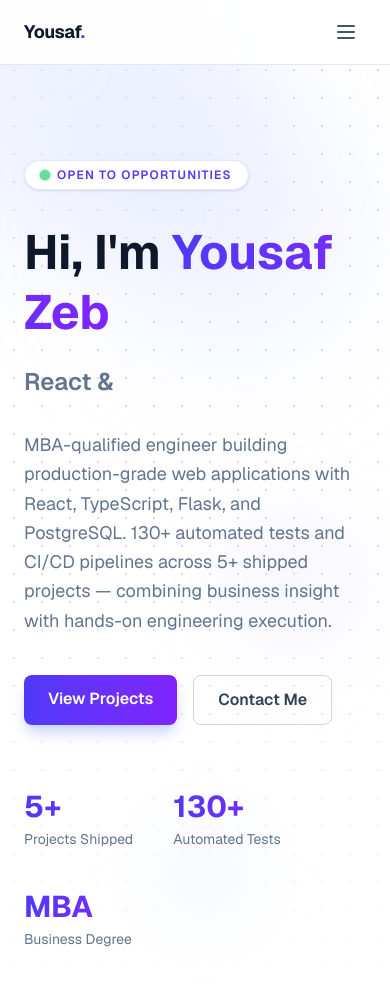
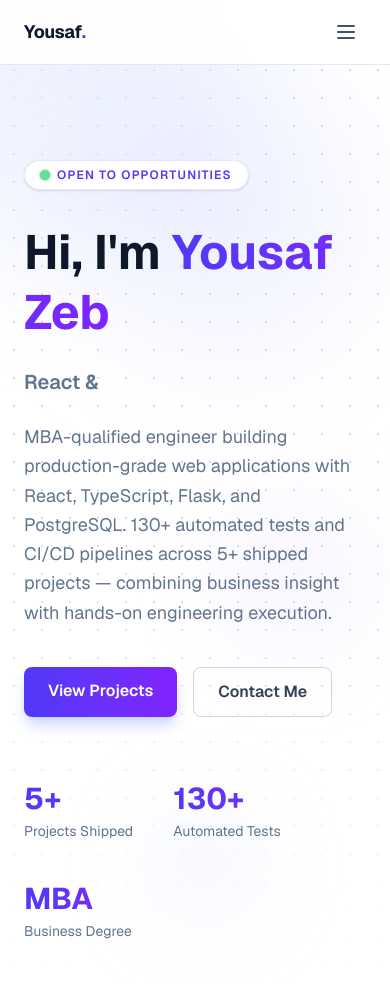
Before and after one commit to yousafzeb-byte/Portfolio, a Next.js app: page / in a window 390 px wide. Shown: the top 984 px of the page. Built offline with nearby package versions, Linux system fonts and the light colour scheme.

Commit message:
fix: mobile typewriter layout and navbar logo alignment

```diff
--- a/src/components/Contact.tsx
+++ b/src/components/Contact.tsx
@@ -10,9 +10,8 @@ export default function Contact() {
             Let&apos;s Work Together
           </h2>
           <p className="text-slate-500 mb-10 leading-relaxed">
-            I&apos;m currently open to full-time roles.
-            Whether you have a position in mind or just want to say hello — my
-            inbox is open.
+            I&apos;m currently open to full-time roles. Whether you have a
+            position in mind or just want to say hello — my inbox is open.
           </p>
 
           <div className="flex flex-wrap justify-center gap-4">
--- a/src/components/Hero.tsx
+++ b/src/components/Hero.tsx
@@ -43,9 +43,9 @@ export default function Hero() {
             </span>
           </h1>
 
-          <h2 className="animate-fade-up-delay-1 text-2xl sm:text-3xl font-semibold text-slate-500 mb-6 min-h-[2.5rem] sm:h-10 flex items-start sm:items-center">
-            <span>{displayText}</span>
-            <span className="animate-blink ml-0.5 inline-block w-[2px] h-7 bg-indigo-500 rounded-sm" />
+          <h2 className="animate-fade-up-delay-1 text-xl sm:text-3xl font-semibold text-slate-500 mb-6 h-8 sm:h-10 flex items-center">
+            <span className="whitespace-nowrap">{displayText}</span>
+            <span className="animate-blink ml-0.5 inline-block w-[2px] h-5 sm:h-7 bg-indigo-500 rounded-sm flex-shrink-0" />
           </h2>
 
           <p className="animate-fade-up-delay-2 text-lg text-slate-500 leading-relaxed mb-10 max-w-2xl">
--- a/src/components/Navbar.tsx
+++ b/src/components/Navbar.tsx
@@ -29,7 +29,7 @@ export default function Navbar() {
       <nav className="max-w-6xl mx-auto px-6 h-16 flex items-center justify-between">
         <Link
           href="/"
-          className="text-lg font-bold text-slate-900 tracking-tight"
+          className="flex items-center text-lg font-bold text-slate-900 tracking-tight"
         >
           Yousaf<span className="text-indigo-600">.</span>
         </Link>
```
